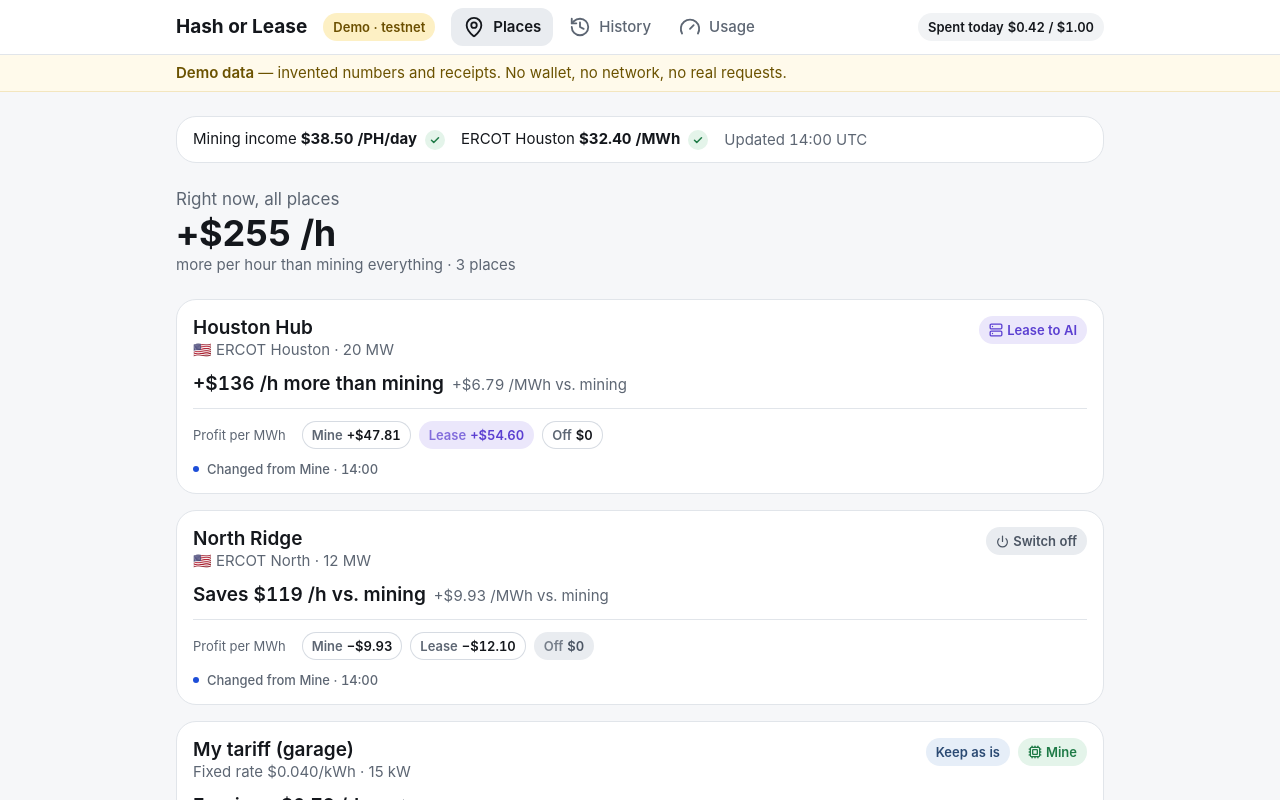
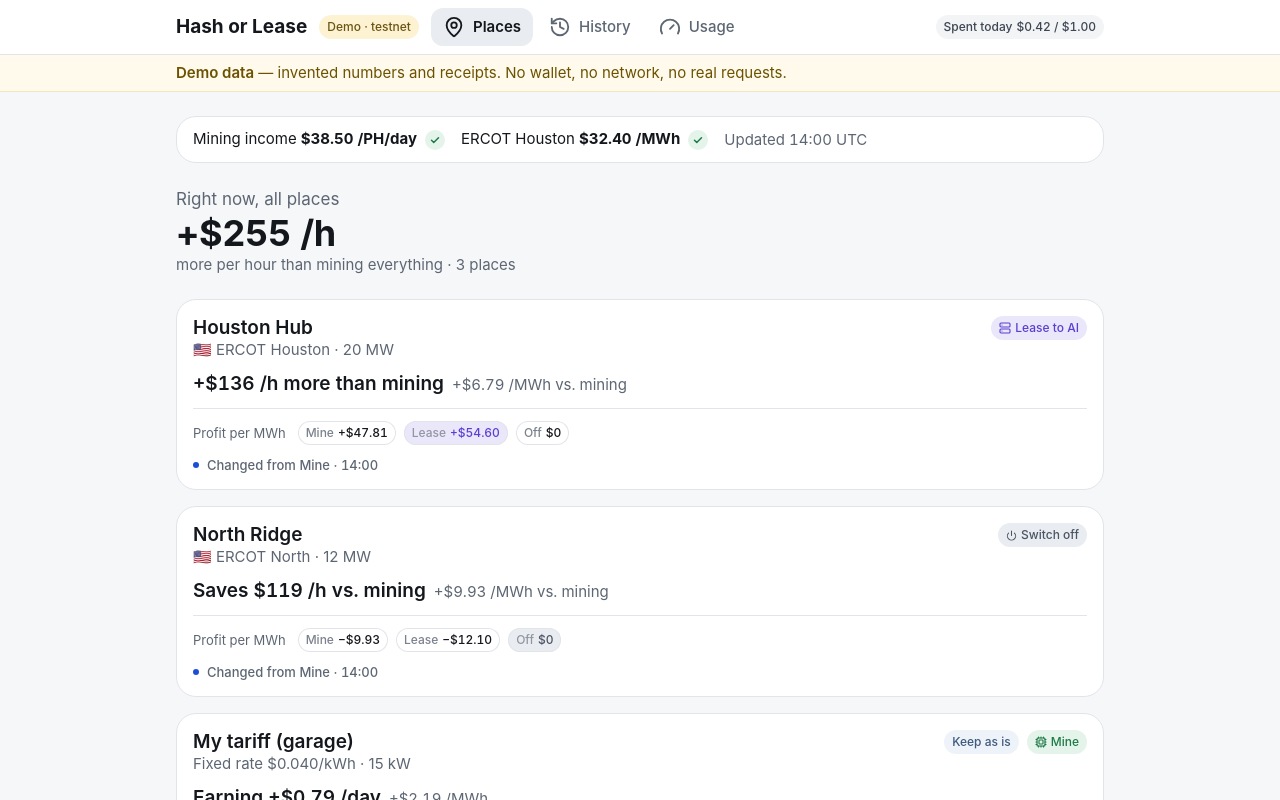
Before and after one commit to Guryevmn/hashorlease, a Next.js app: page / in a window 1280 px wide. Shown: the top 800 px of the page. Built offline with nearby package versions, Linux system fonts and the light colour scheme.

Commit message:
Chips, light: 24 px, 0/8, 12 px Medium, 12 px icon; quieter secondary chips; more air around chips in header, card, option strip and hour rows; before/after pairs at 390 and 1440

```diff
--- a/src/app/globals.css
+++ b/src/app/globals.css
@@ -33,7 +33,9 @@
   --t-head: 19px;   --lh-head: 24px;    /* Headline: block headings, gain */
   --t-body: 17px;   --lh-body: 24px;    /* Body: main text */
   --t-sub: 15px;    --lh-sub: 20px;     /* Subhead: labels, tables */
-  --t-cap: 13px;    --lh-cap: 16px;     /* Caption: badges, small print */
+  --t-cap: 13px;    --lh-cap: 16px;     /* Caption: small print */
+  --t-chip: 12px;   --lh-chip: 16px;    /* Chip label (Caption 2), Medium */
+  --chip-h: 24px;
   --radius: var(--r2);
   /* Tracking per scale step. Fallback fonts (Segoe UI, Roboto...) only: mild, 0 for small text.
      Apple devices: the system font tightens itself by size (SF Pro, Apple HIG "Tracking values":
@@ -94,12 +96,13 @@ p { margin: 0; }
 .footer a[aria-current="true"] { font-weight: 700; color: var(--text); }
 
 /* Chip: the one chip style for the whole app (header, decision, "was …", option strip, status tags).
-   Same height, padding, radius, size and weight everywhere; only the color pair changes. */
-.badge { display: inline-flex; align-items: center; justify-content: center; gap: var(--s1); height: 28px; padding: 0 10px; border-radius: 999px; border: 0; font-size: var(--t-cap); line-height: var(--lh-cap); font-weight: 600; letter-spacing: 0; white-space: nowrap; font-variant-numeric: tabular-nums; flex: none; vertical-align: middle; }
-/* Icons in a chip are sized to the 13 px text, whatever size the component asked for. */
-.badge svg { width: 14px; height: 14px; flex: none; stroke-width: 2.25; }
+   Same height, padding, radius, size and weight everywhere; only the color pair changes.
+   Light version (branch agent/chips-light): 24 px, 0/8, 12 px Medium, 12 px icon. */
+.badge { display: inline-flex; align-items: center; justify-content: center; gap: var(--s1); height: var(--chip-h); padding: 0 var(--s2); border-radius: 999px; border: 0; font-size: var(--t-chip); line-height: var(--lh-chip); font-weight: 500; letter-spacing: 0; white-space: nowrap; font-variant-numeric: tabular-nums; flex: none; vertical-align: middle; }
+/* Icons in a chip are sized to the 12 px text, whatever size the component asked for. */
+.badge svg { width: 12px; height: 12px; flex: none; stroke-width: 2.25; }
 /* The power glyph is a full circle and reads larger than the server glyph at the same box: optical correction. */
-.badge svg.lucide-power { width: 13px; height: 13px; }
+.badge svg.lucide-power { width: 11px; height: 11px; }
 .badge.testnet { background: #fff0e0; color: #8a4b00; }
 .badge.demo { background: #fde68a; color: #5c4400; }
 .badge.stale { background: var(--warn-bg); color: var(--warn); }
@@ -408,3 +411,32 @@ tr.blocked td { color: var(--muted); background: #f6f7f9; }
   .hour-chev { grid-row: 1; }
   .hour-sub { grid-column: 1 / -1; }
 }
+
+/* Chips, light (branch agent/chips-light): smaller and quieter chips with more air around them. */
+/* Secondary chips: softer fill and lower contrast; the decision chip keeps its color. */
+.badge.demo { background: #fdf3d3; color: #6b5512; }
+.badge.testnet { background: #fff4e6; color: #8a5a1f; }
+.badge.keep { background: #f1f3f5; color: var(--muted); }
+.badge.calm { background: #eef3f9; color: #3e5a7d; }
+.spent { background: #f3f4f6; color: #3d4652; }
+.badge.opt, .badge.was { box-shadow: inset 0 0 0 1px var(--line); }
+.badge.opt .opt-label { color: #7a828d; }
+.opt.best .opt-label { opacity: .8; }
+/* A 24 px chip that is a link keeps a 44 px tap target. */
+a.badge { position: relative; }
+a.badge::after { content: ""; position: absolute; inset: -10px -4px; }
+/* Air: a chip never sits tight against its neighbour. */
+.header-inner { column-gap: var(--s3); }
+.pills { gap: var(--s2); }
+.opts { gap: var(--s2); }
+.opts-cap { margin-right: var(--s1); }
+.hour-line { gap: var(--s3); }
+.hour-line .badge + .badge { margin-left: calc(-1 * var(--s1)); }
+.tape-row .mid { gap: var(--s2) var(--s3); }
+.demo-entry .badge, .static-value .badge { margin-left: var(--s1); }
+@media (max-width: 640px) {
+  .header-inner { gap: var(--s3); }
+  .opts { gap: var(--s2); row-gap: var(--s2); }
+  .opts-cap { margin-bottom: var(--s1); }
+  .site-card .pills { gap: var(--s2); }
+}
```
Also changed, not shown: 7 other files (tests, documents, lock files or other folders).
